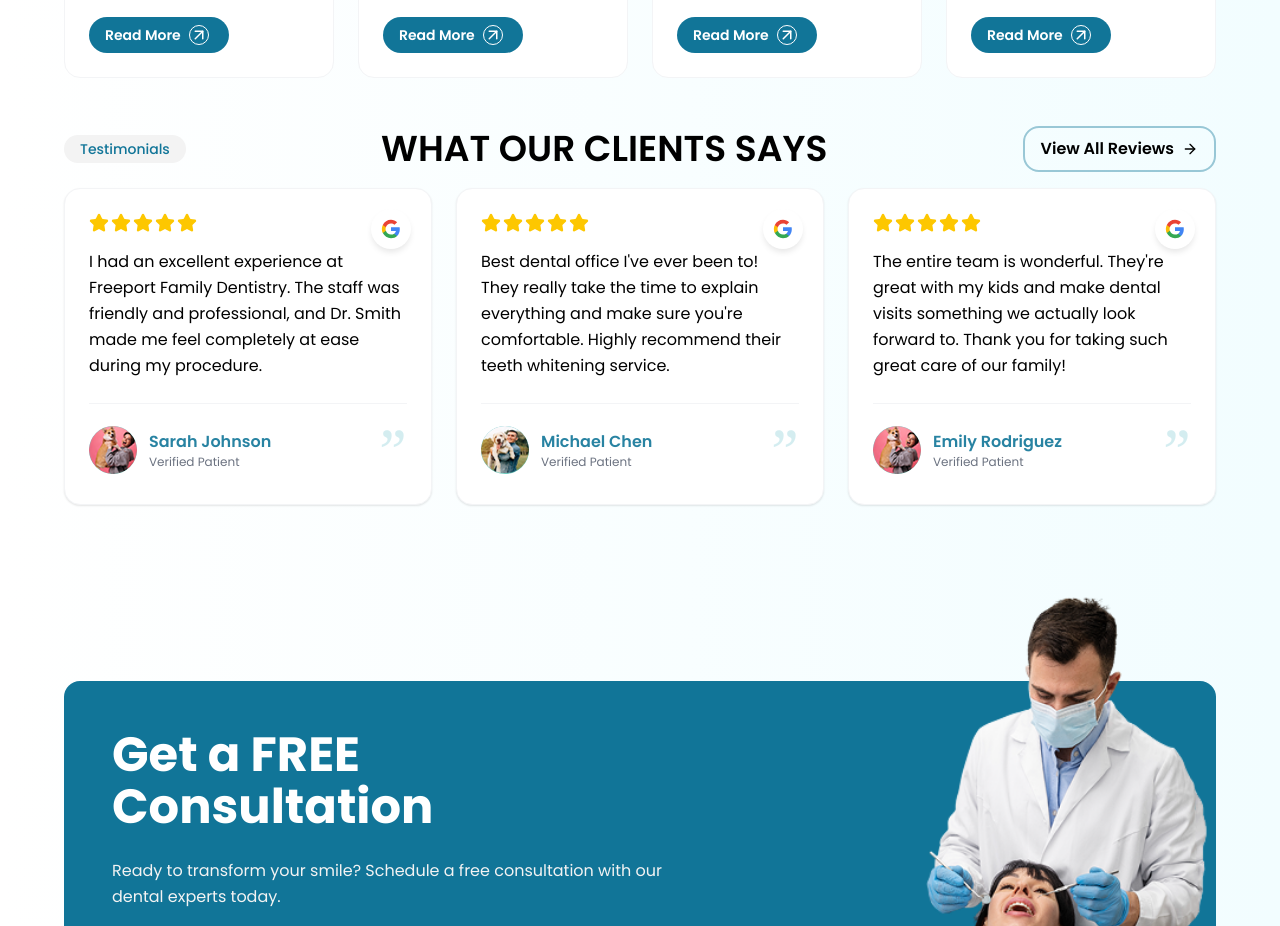
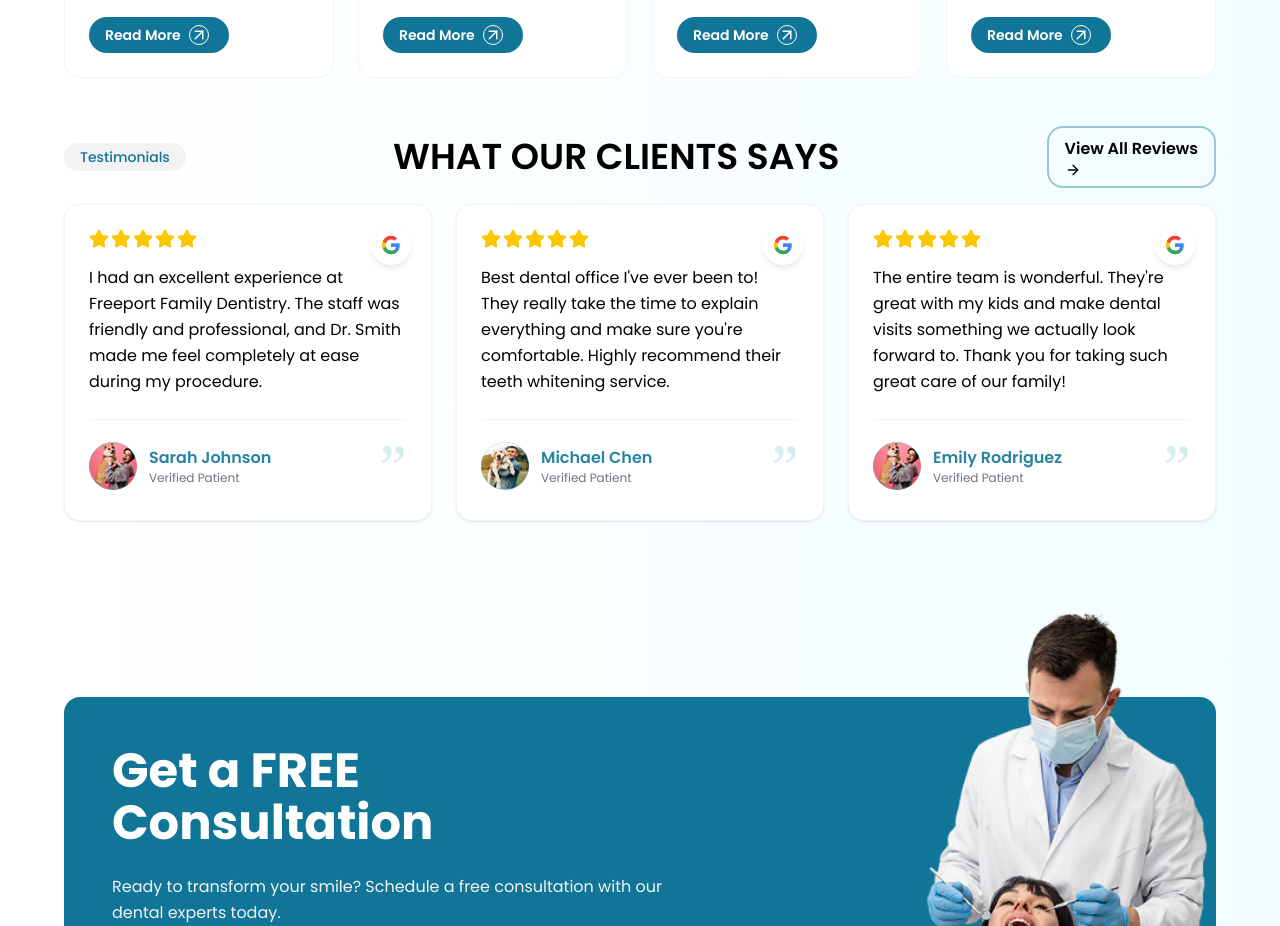
Before and after one commit to amanattrish/ffd, a Next.js app: page / in a window 1280 px wide. Shown: the part 1880-2806 px from the top of the page. Built offline with nearby package versions, Linux system fonts and the light colour scheme.

Commit message:
refactor: restructure TestimonialsPreview layout and improve ViewAllLink component

```diff
--- a/src/components/sections/TestimonialsPreview.tsx
+++ b/src/components/sections/TestimonialsPreview.tsx
@@ -3,6 +3,7 @@ import Link from "next/link";
 import { Star, ArrowRight } from "lucide-react";
 import Section from "@/components/ui/Section";
 import { homeContent } from "@/content";
+import clsx from "clsx";
 
 // Google G Logo SVG
 function GoogleIcon({ className }: { className?: string }) {
@@ -34,16 +35,13 @@ export default function TestimonialsPreview() {
   return (
     <Section background="transparent" className="relative overflow-hidden">
 
-      <div className="flex justify-between gap-4 items-center mb-4">
-        <span className="section-badge">{testimonials.sectionLabel}</span>
-        <h2 className="heading-3">{testimonials.title}</h2>
-        <Link
-          href={testimonials.cta.href}
-          className="flex items-center gap-2 text-primary font-semibold hover:scale-105 transition-all border-primary/40 p-2 px-4 border-2 rounded-2xl"
-        >
-          {testimonials.viewAllLabel}
-          <ArrowRight className="w-4 h-4" />
-        </Link>
+      <div className="flex md:flex-row flex-col justify-between gap-4 md:items-center mb-4">
+        <div className="flex justify-between items-center">
+          <span className="section-badge">{testimonials.sectionLabel}</span>
+          <ViewAllLink className="md:hidden block" />
+        </div>
+        <h2 className="heading-3 md:text-center grow">{testimonials.title}</h2>
+        <ViewAllLink className="md:block hidden" />
       </div>
 
       {/* Testimonials Grid */}
@@ -65,11 +63,10 @@ export default function TestimonialsPreview() {
               {Array.from({ length: 5 }).map((_, i) => (
                 <Star
                   key={i}
-                  className={`w-5 h-5 ${
-                    i < testimonial.rating
+                  className={`w-5 h-5 ${i < testimonial.rating
                       ? "fill-yellow-400 text-yellow-400"
                       : "fill-gray-200 text-gray-200"
-                  }`}
+                    }`}
                 />
               ))}
             </div>
@@ -116,3 +113,19 @@ export default function TestimonialsPreview() {
     </Section>
   );
 }
+
+interface Props {
+  className?: string;
+}
+const ViewAllLink = ({ className }: Props) => {
+  const { testimonials } = homeContent;
+  return (
+    <Link
+      href={testimonials.cta.href}
+      className={clsx("w-fit ml-auto flex items-center gap-2 text-primary font-semibold hover:scale-105 transition-all border-primary/40 p-2 px-4 border-2 rounded-2xl", className)}
+    >
+      {testimonials.viewAllLabel}
+      <ArrowRight className="w-4 h-4" />
+    </Link>
+  )
+}
```
